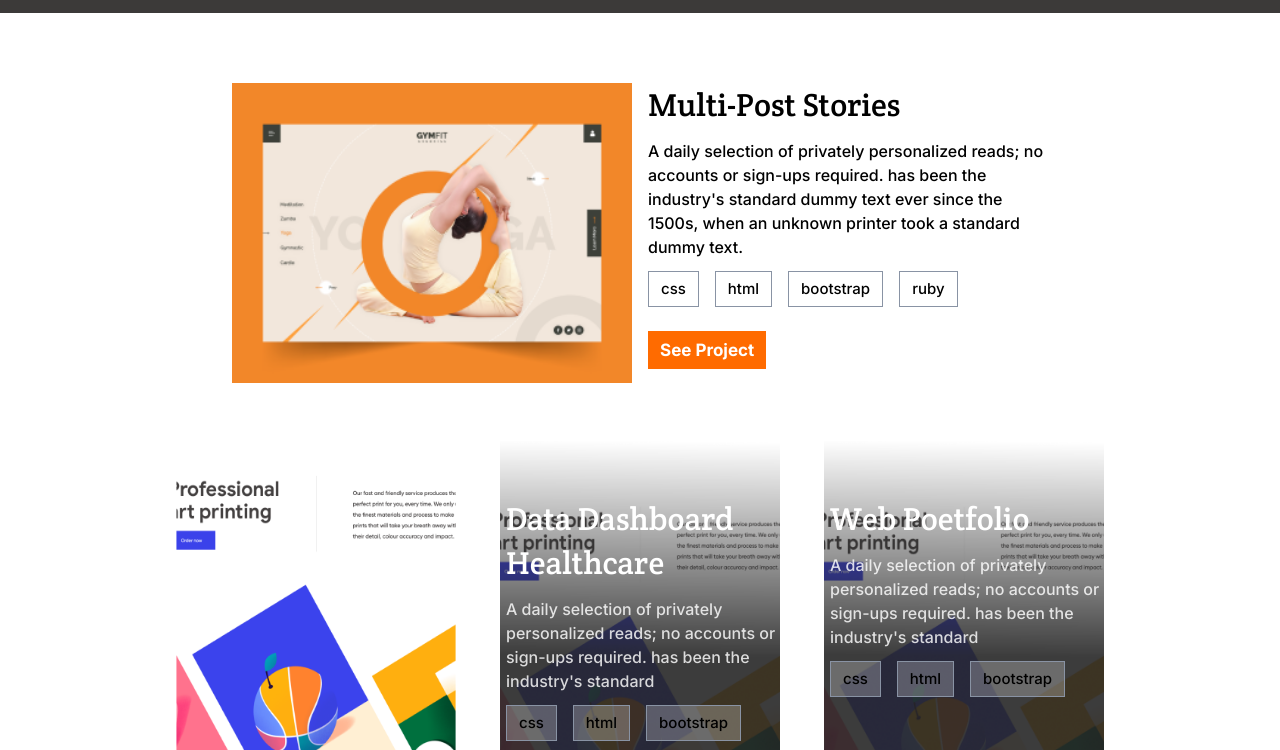
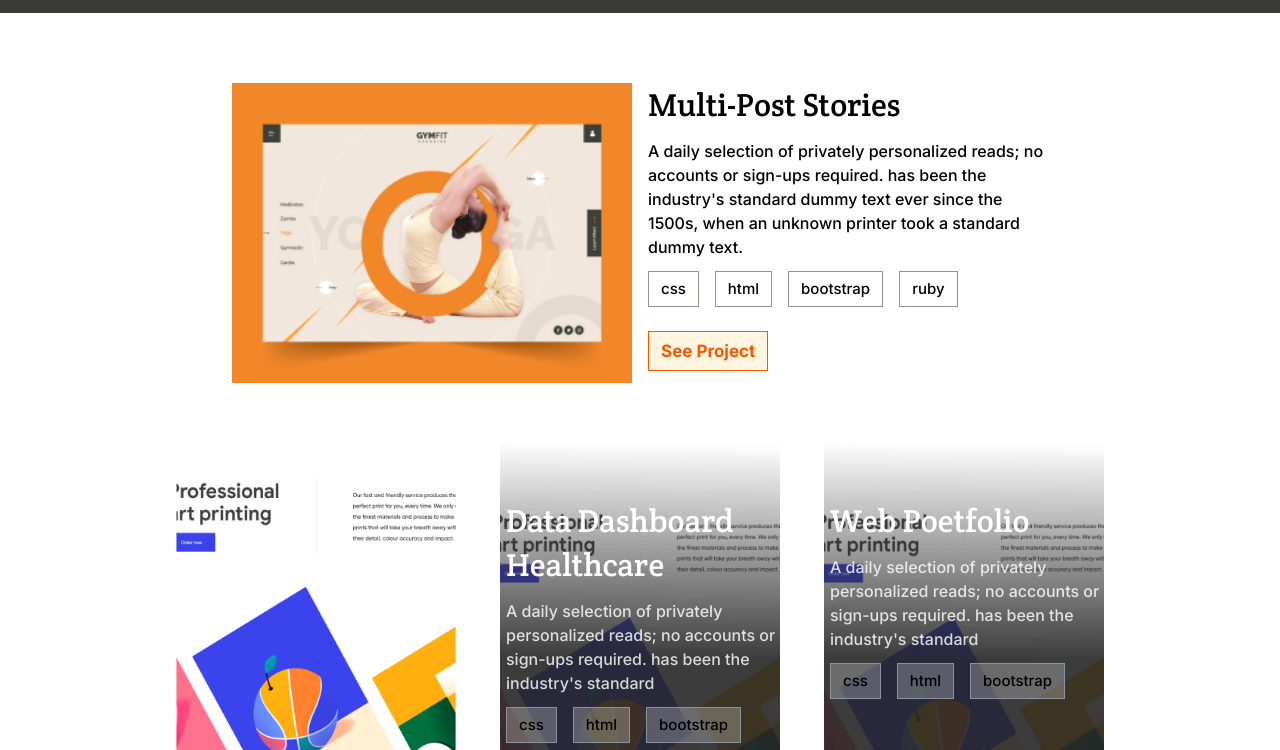
Before and after one commit to DuaneDave/Portfolio-Website, a plain HTML site: page index.html in a window 1280 px wide. In both pictures the pointer is over the button 707 px from the left and 1374 px from the top of the page. Shown: the part 1024-1774 px from the top of the page. Drawn offline with Linux system fonts and the light colour scheme; a web font is replaced by a local one.

Commit message:
Update readme.md

```diff
--- a/style.css
+++ b/style.css
@@ -67,6 +67,11 @@ button {
   border: none;
 }
 
+.special:hover {
+  background-color: #fff5e1;
+  border: 1px solid #f55800;
+  color: #f55800;
+}
 /* === Navigation Bar === */
 header {
   display: flex;
```
Also changed, not shown: README.md, asset/Portfolio - img1.png (added), asset/Portfolio - img2.png (added), asset/Portfolio - img3.png (added), asset/Portfolio - img4.png (added), asset/Portfolio - img5.png (added), asset/Portfolio - img6.png (added), 1 other file.
